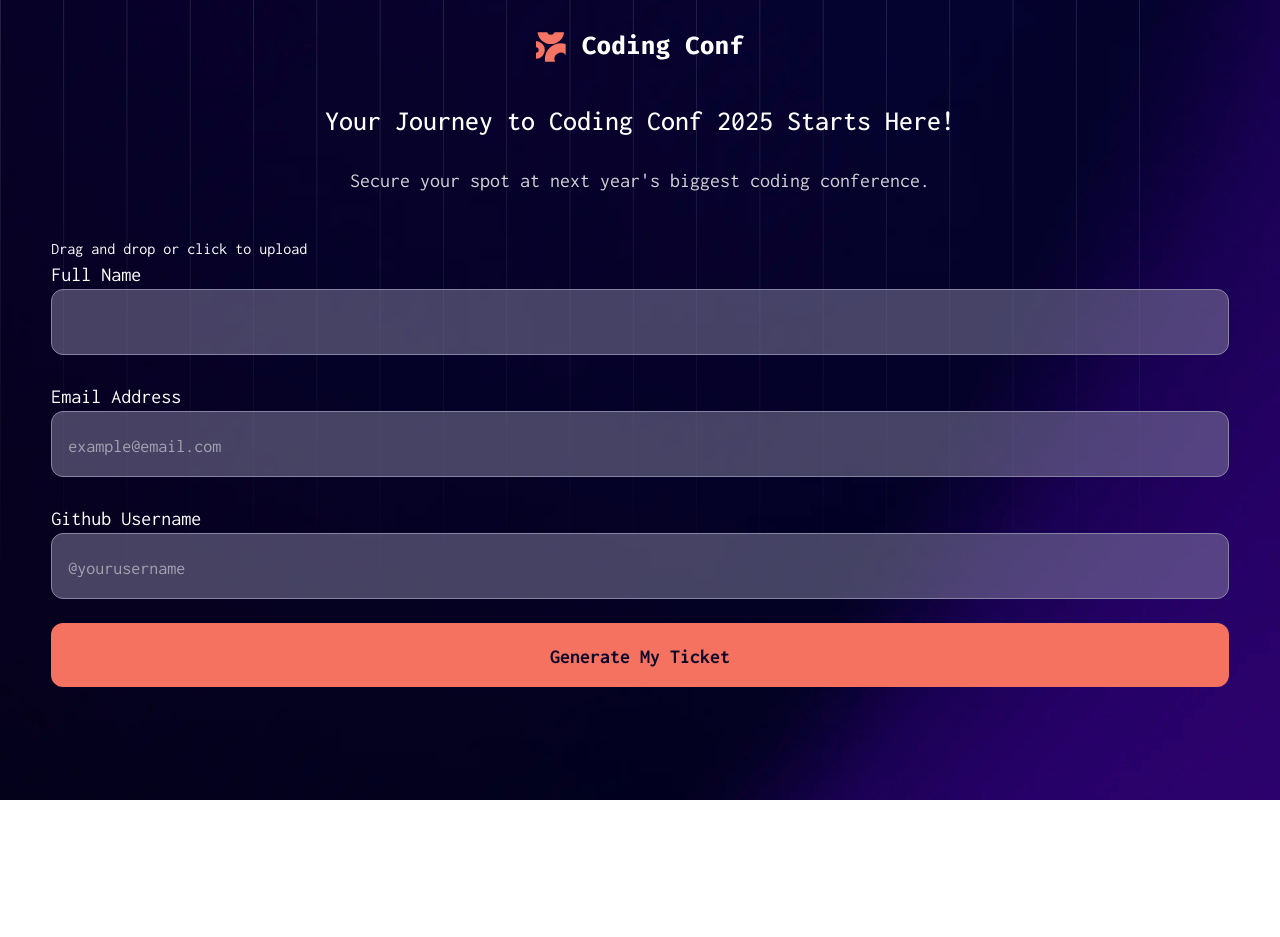
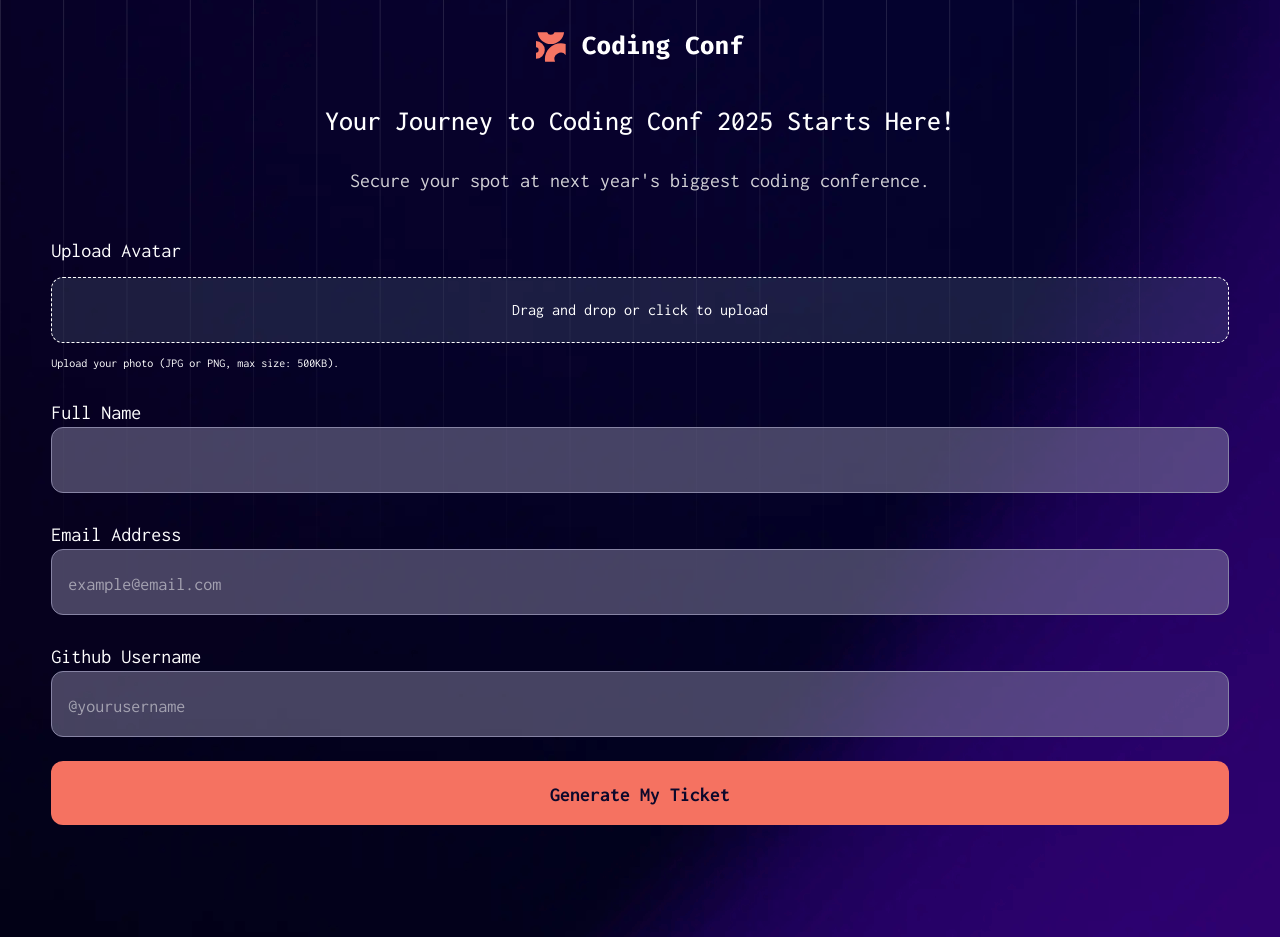
Before and after one commit to RealKendpr/conf-ticket-generator, a React (Vite) app: page / in a window 1280 px wide. Before the commit the page ends 800 px from the top, so only its background shows below. Built offline with nearby package versions, Linux system fonts and the light colour scheme.

Commit message:
styled drag n drop and preview

```diff
--- a/src/components/dropzone.tsx
+++ b/src/components/dropzone.tsx
@@ -23,16 +23,28 @@ export default function Dropzone() {
   });
 
   return (
-    <div className="container">
-      <div {...getRootProps({ className: "dropzone" })}>
+    <div className="container mb-7">
+      <p className="text-neutral-0 text-xl">Upload Avatar</p>
+      <div
+        {...getRootProps({
+          className:
+            "dropzone border-neutral-0 bg-slate-500/25 border border-dashed py-5 text-center rounded-xl cursor-pointer my-3",
+        })}
+      >
         <input {...getInputProps()} />
         {files.map((file) => (
-          <div key={file.name}>
+          <div
+            className="mx-auto grid size-[51px] place-items-center rounded-xl border-2 border-neutral-300/50"
+            key={file.name}
+          >
             <img src={file.preview} alt="" />
           </div>
         ))}
         <p className="text-neutral-0">Drag and drop or click to upload</p>
       </div>
+      <p className="text-neutral-0 text-xs">
+        Upload your photo (JPG or PNG, max size: 500KB).
+      </p>
     </div>
   );
 }
```
